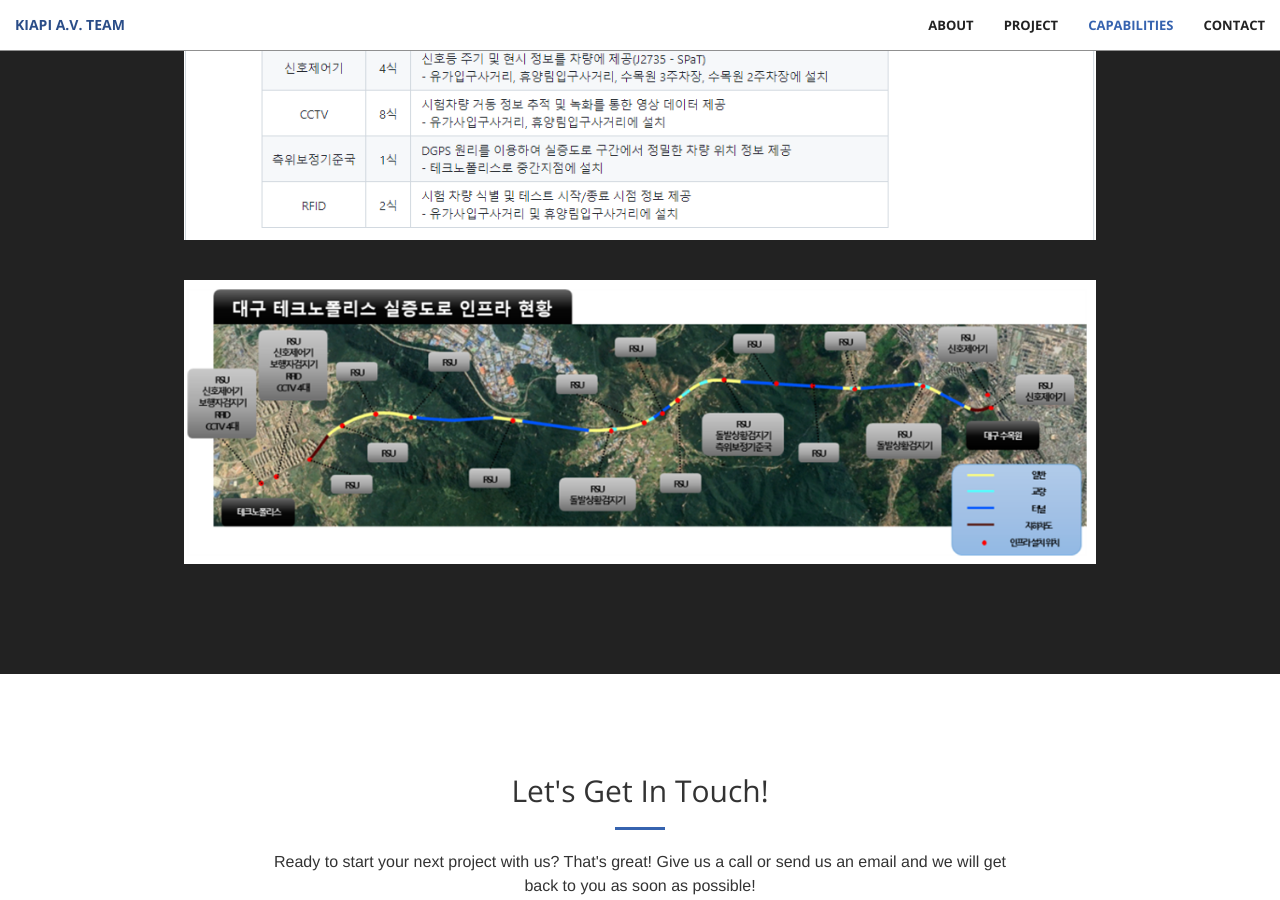
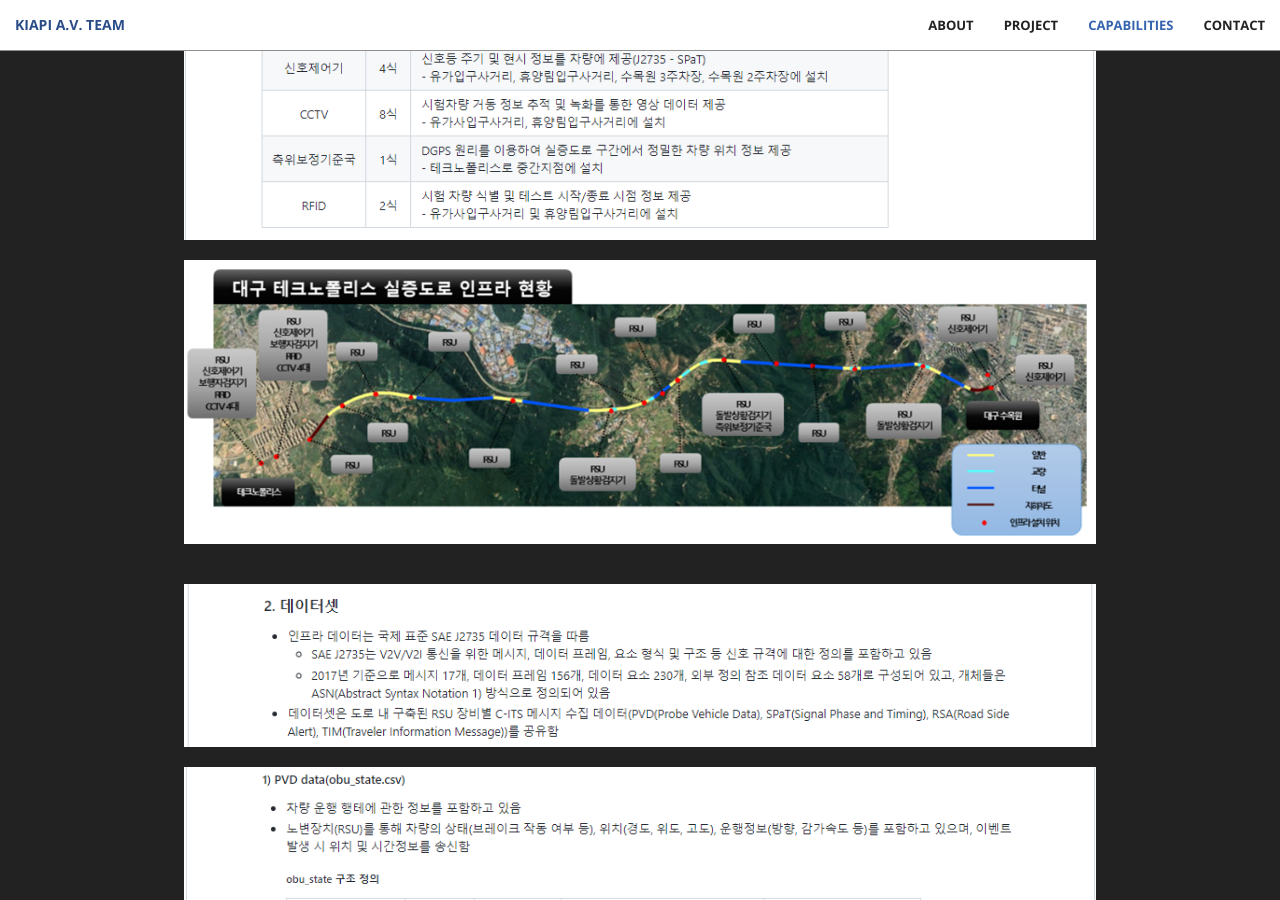
Before and after one commit to Yunhyeongseok-kiapi/kiapi_mulitagent.github.io, a Jekyll site: the page built from docs/index.html, in a window 1280 px wide and 900 px high, scrolled down 2969 px. Built offline with Jekyll 4.4.1, drawn with Linux system fonts in a browser that asks for light colours.

Commit message:
Update aside.html

```diff
--- a/docs/_includes/aside.html
+++ b/docs/_includes/aside.html
@@ -13,14 +13,15 @@
             <p>
               <img src="img/Introduction.PNG" width="80%" height="80%" align="center">
             </p>
-            <br/>
             <p>
               <img src="img/Infra.PNG" width="80%" height="80%" align="center">
             </p>
             <br/>
-
-
-
+            <p><img src="img/dataset.PNG" width="80%" height="80%" align="center"></p>
+            <p><img src="img/pvd_data.PNG" width="80%" height="80%" align="center"></p>
+            <p><img src="img/spat_data.PNG" width="80%" height="80%" align="center"></p>
+            <p><img src="img/rsa_data.PNG" width="80%" height="80%" align="center"></p>
+            <p><img src="img/tim_data.PNG" width="80%" height="80%" align="center"></p>
             <br/>
           </div>
       </div>
```
